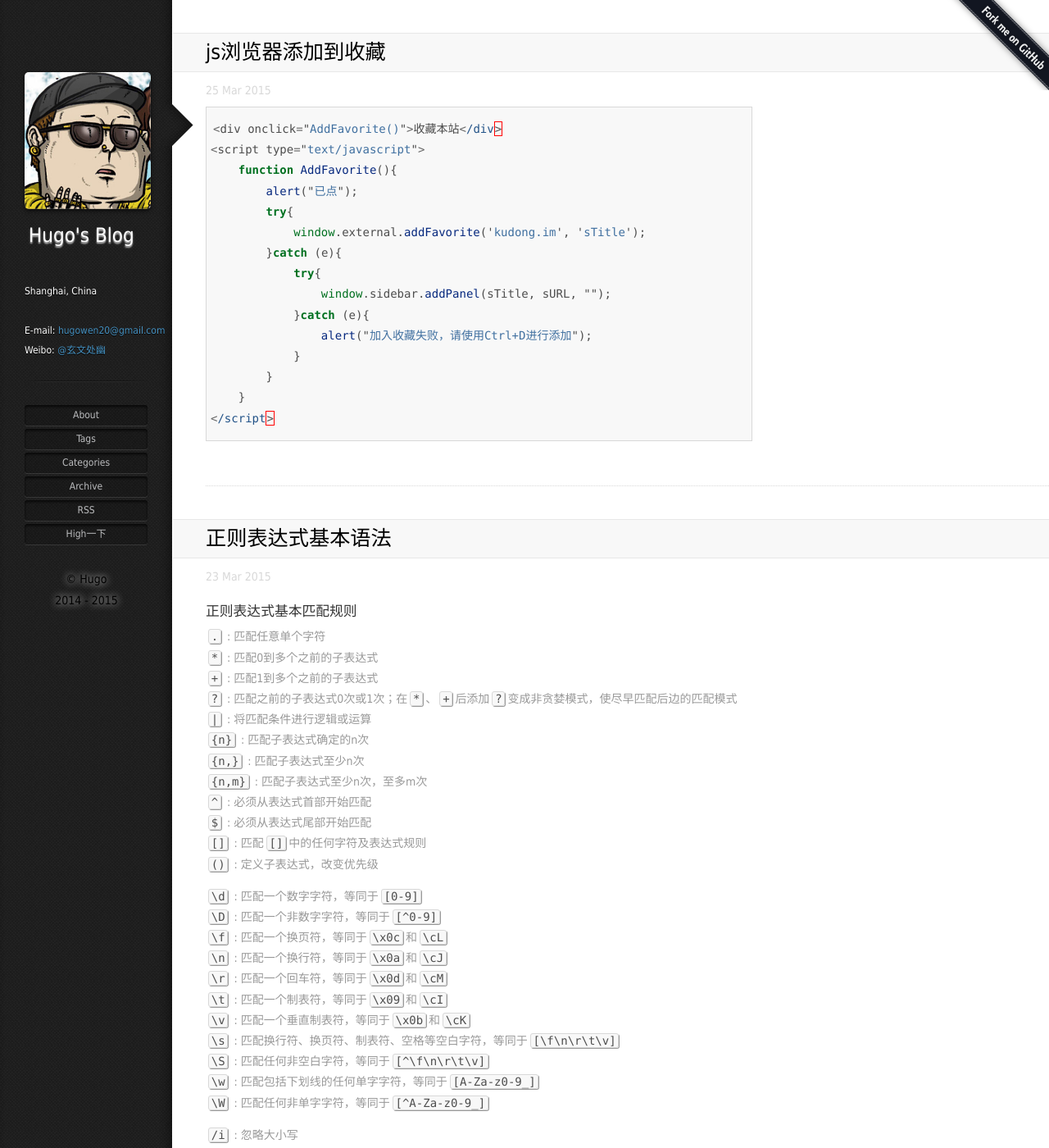
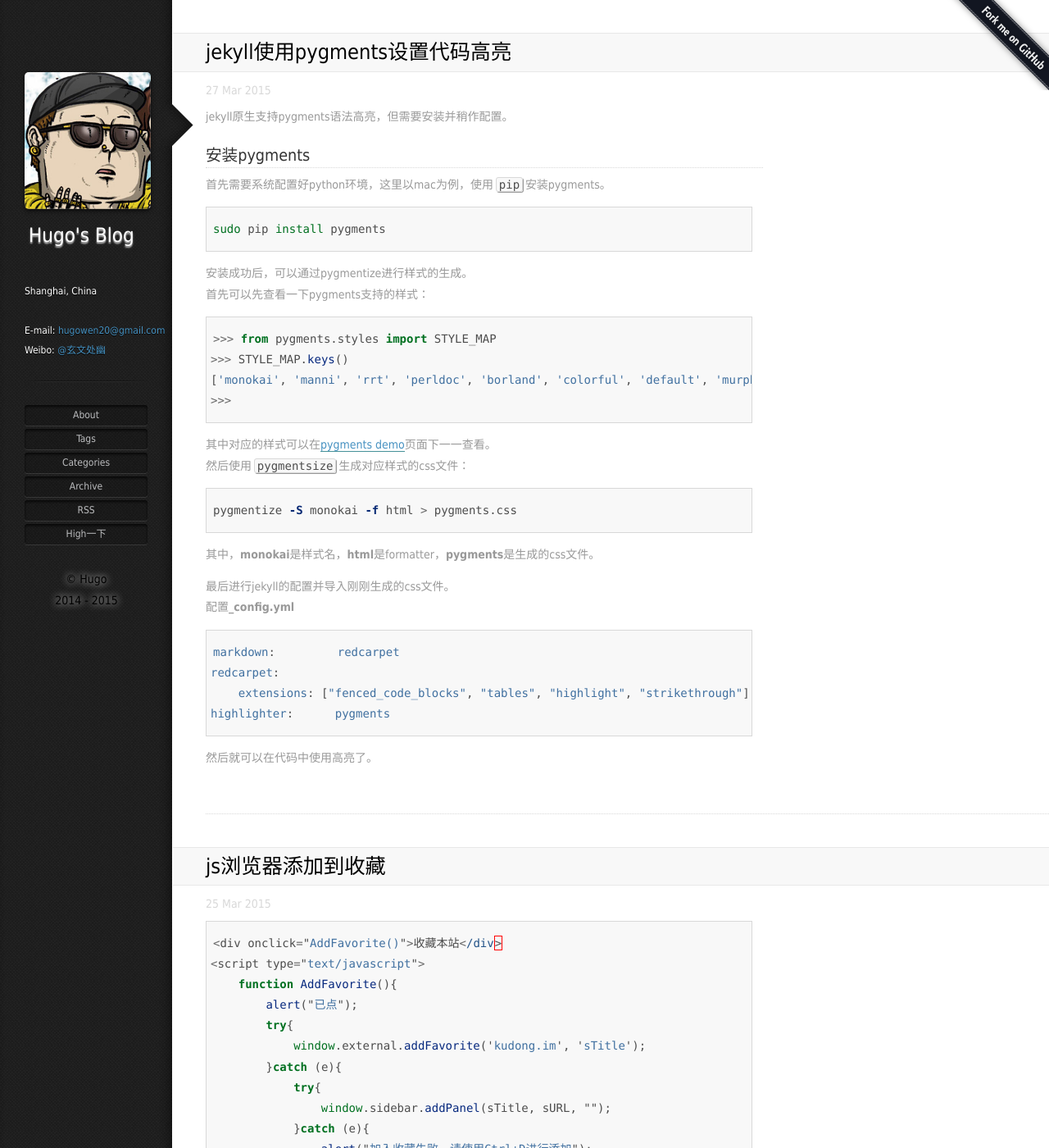
Before and after one commit to HugoWen/HugoWen.github.io_jekyll_bak, a Jekyll site: the page built from index.html, in a window 1280 px wide and 1400 px high. Shown: the whole window at 82% size. Built offline with Jekyll 4.4.1, drawn with Linux system fonts in a browser that asks for light colours; Markdown is read by kramdown in place of the engine named in the settings; the list of posts is cut into pages by our own code; comment, search, counter and statistics services are not loaded; some of the changed text lies outside the part shown.

Commit message:
jekyll pygments code highlight

````diff
--- /dev/null
+++ b/_posts/2015-03-27-jekyll-pygments-highlight.md
@@ -0,0 +1,49 @@
+---
+layout: post
+title: jekyll使用pygments设置代码高亮
+date: 2015-03-27 18:17
+tags: [jekyll, pygments, code, highlight]
+categories: [jekyll]
+published: true
+---
+
+jekyll原生支持pygments语法高亮，但需要安装并稍作配置。
+
+###安装pygments
+
+首先需要系统配置好python环境，这里以mac为例，使用`pip`安装pygments。
+
+```bash
+sudo pip install pygments
+```
+
+安装成功后，可以通过pygmentize进行样式的生成。
+首先可以先查看一下pygments支持的样式：
+
+```python
+>>> from pygments.styles import STYLE_MAP
+>>> STYLE_MAP.keys()
+['monokai', 'manni', 'rrt', 'perldoc', 'borland', 'colorful', 'default', 'murphy', 'vs', 'trac', 'tango', 'fruity', 'autumn', 'bw', 'emacs', 'vim', 'pastie', 'friendly', 'native']
+>>>
+```
+
+其中对应的样式可以在[pygments demo](http://pygments.org/demo)页面下一一查看。
+然后使用`pygmentsize`生成对应样式的css文件：
+
+```bash
+pygmentize -S monokai -f html > pygments.css
+```
+
+其中，*monokai*是样式名，*html*是formatter，*pygments*是生成的css文件。
+
+最后进行jekyll的配置并导入刚刚生成的css文件。
+配置*_config.yml*
+
+```yaml
+markdown:         redcarpet
+redcarpet:
+    extensions: ["fenced_code_blocks", "tables", "highlight", "strikethrough"]
+highlighter:      pygments
+```
+
+然后就可以在代码中使用高亮了。
--- a/css/henter-diandian.css
+++ b/css/henter-diandian.css
@@ -215,7 +215,7 @@ h1, h2, h3, h4, h5, h6{ font-weight: 500; color:#333; }
 /*************************
  * iPad
 *************************/
-/*@media only screen and (min-width: 768px) and (max-width: 1024px) {
+@media only screen and (min-width: 768px) and (max-width: 1024px) {
     body {overflow-x:  hidden;}
     #head { width: 30%;}
     #begin { width: 90%; padding: 30px 5%; }
@@ -224,7 +224,7 @@ h1, h2, h3, h4, h5, h6{ font-weight: 500; color:#333; }
         width: 500px;
         max-width: 500px;
     }
-}*/
+}
 /*************************
  * iPhone
 *************************/
````
